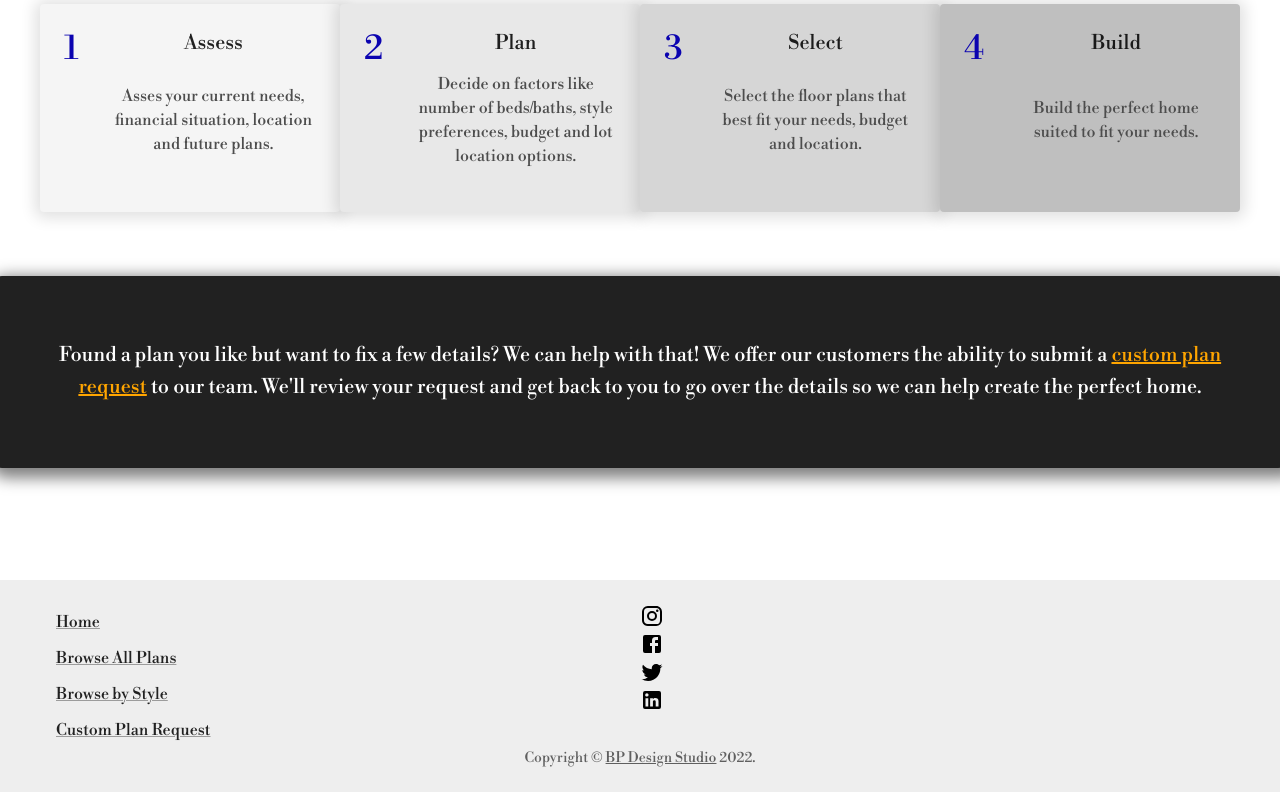
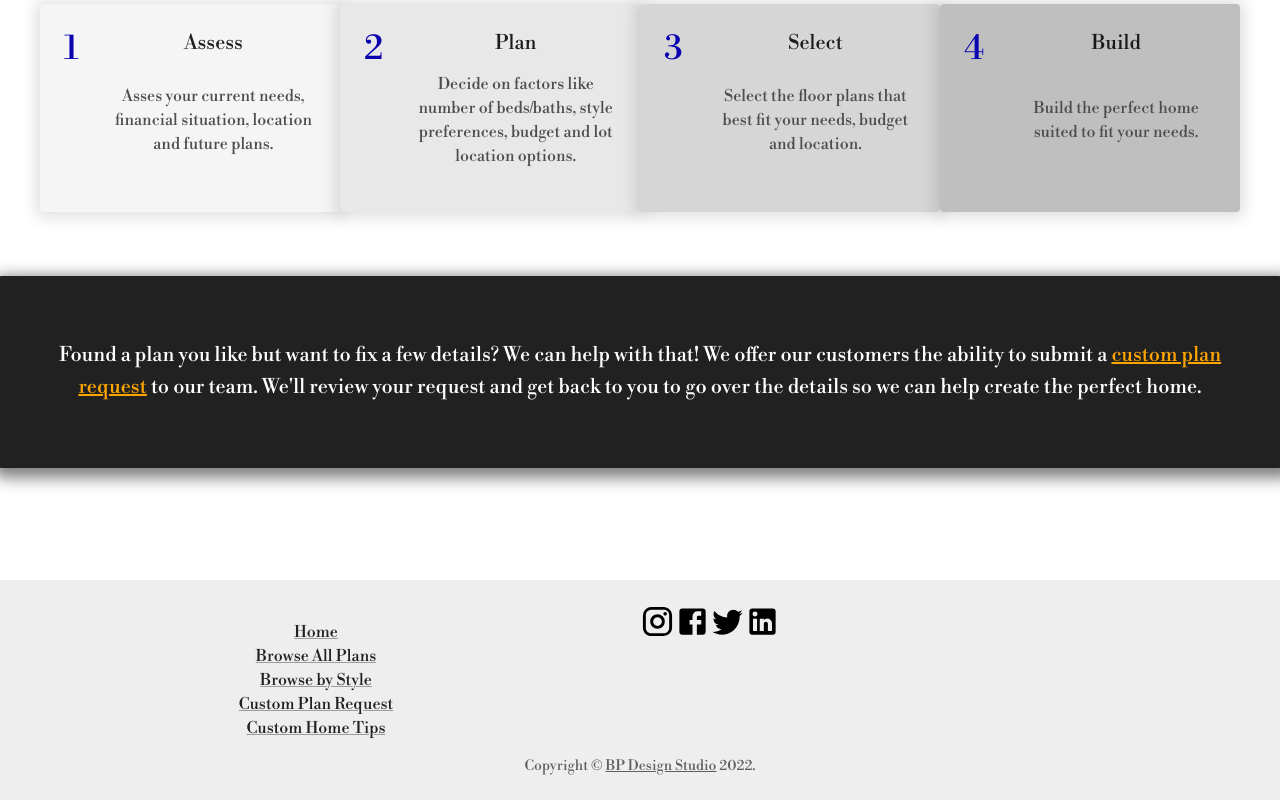
Before and after one commit to melxincognito/bp-design-next, a Next.js app in the folder client/: page / in a window 1280 px wide. Shown: the part 1663-2463 px from the top of the page. Built offline with nearby package versions, Linux system fonts and the light colour scheme.

Commit message:
Added custom home tips to navigation and fixed social links.

```diff
--- a/client/components/navigation/Footer.js
+++ b/client/components/navigation/Footer.js
@@ -1,11 +1,10 @@
-import React from "react";
+import React, { Fragment } from "react";
 import { Box, Typography, Container, Link, MenuItem } from "@mui/material";
 import InstagramIcon from "@mui/icons-material/Instagram";
 import TwitterIcon from "@mui/icons-material/Twitter";
 import FacebookIcon from "@mui/icons-material/Facebook";
 import LinkedInIcon from "@mui/icons-material/LinkedIn";
 
-// TODO figure out how to get social links to have their font size set to medium dynamically
 function Copyright() {
   return (
     <Typography variant="body2" color="text.secondary">
@@ -24,30 +23,38 @@ export default function Footer() {
     { label: "Browse All Plans", link: "/allBlueprints", id: 1 },
     { label: "Browse by Style", link: "/browsebpbystyle", id: 2 },
     { label: "Custom Plan Request", link: "/customplanrequest", id: 3 },
+    { label: "Custom Home Tips", link: "/customhometips", id: 4 },
   ];
 
   const socialLinks = [
     {
       label: "Instagram",
-      link: "www.instagram.com",
-      socialIcon: <InstagramIcon />,
+      link: "https://www.instagram.com",
+      socialIcon: <InstagramIcon fontSize="large" />,
     },
     {
       label: "Facebook",
-      link: "www.instagram.com",
-      socialIcon: <FacebookIcon />,
+      link: "https://www.facebook.com",
+      socialIcon: <FacebookIcon fontSize="large" />,
     },
     {
       label: "Twitter",
-      link: "www.instagram.com",
-      socialIcon: <TwitterIcon />,
+      link: "https://www.twitter.com",
+      socialIcon: <TwitterIcon fontSize="large" />,
     },
     {
       label: "LinkedIn",
-      link: "www.instagram.com",
-      socialIcon: <LinkedInIcon />,
+      link: "https://www.linkedin.com",
+      socialIcon: <LinkedInIcon fontSize="large" />,
     },
   ];
+
+  // styles variables
+
+  const navigationUlStyles = {
+    listStyle: "none",
+    paddingLeft: "0pt",
+  };
 
   return (
     <Box
@@ -72,19 +79,22 @@ export default function Footer() {
           aria-label="Main"
         >
           <nav>
-            {navigationSelections.map((tab) => (
-              <MenuItem key={tab.id}>
-                <Link href={tab.link}>
-                  <Typography textAlign="center">{tab.label}</Typography>
-                </Link>
-              </MenuItem>
-            ))}
+            <ul style={navigationUlStyles}>
+              {navigationSelections.map((tab) => (
+                <li key={tab.id}>
+                  <Link href={tab.link}>
+                    <Typography textAlign="center">{tab.label}</Typography>
+                  </Link>
+                </li>
+              ))}
+            </ul>
           </nav>
         </Container>{" "}
         <Container
           className="socialLinksContainerIcon"
           role="navigation"
           aria-label="Social Links Navigation"
+          sx={{ display: "flex" }}
         >
           {socialLinks.map((socialLink, index) => (
             <div
```
